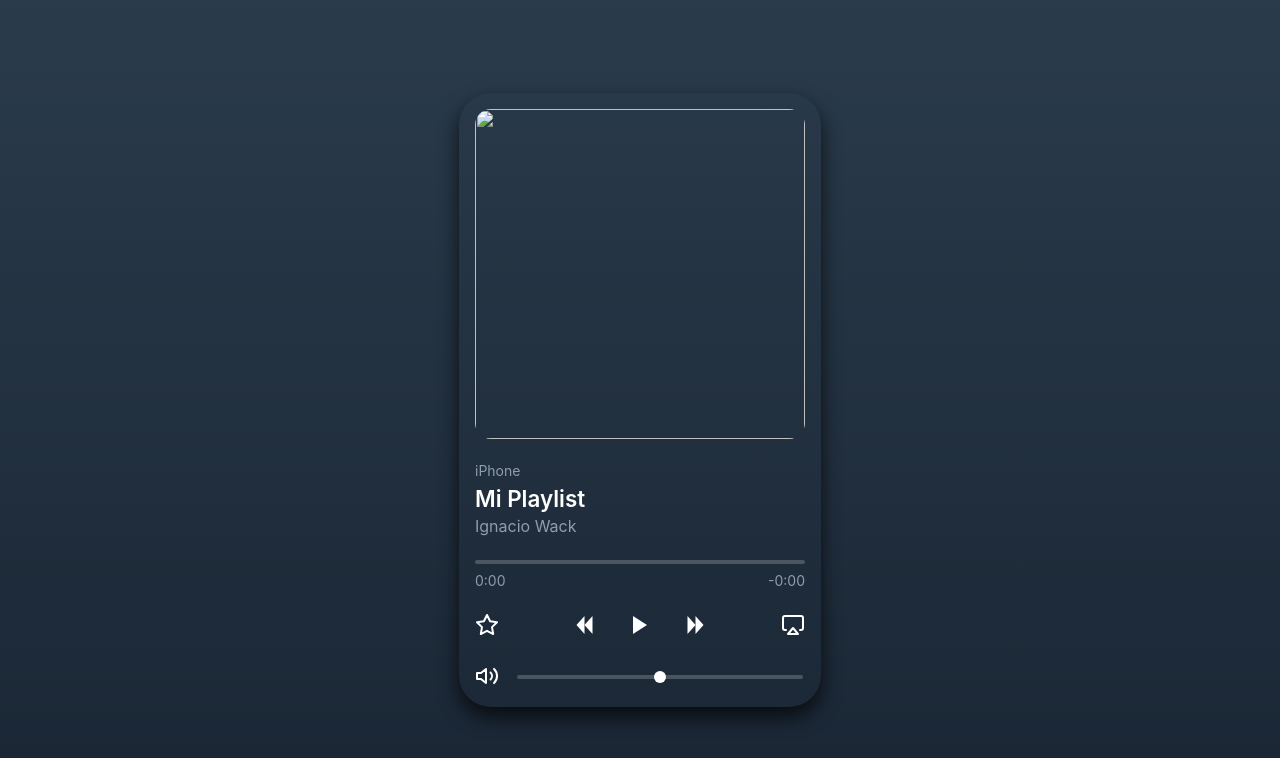
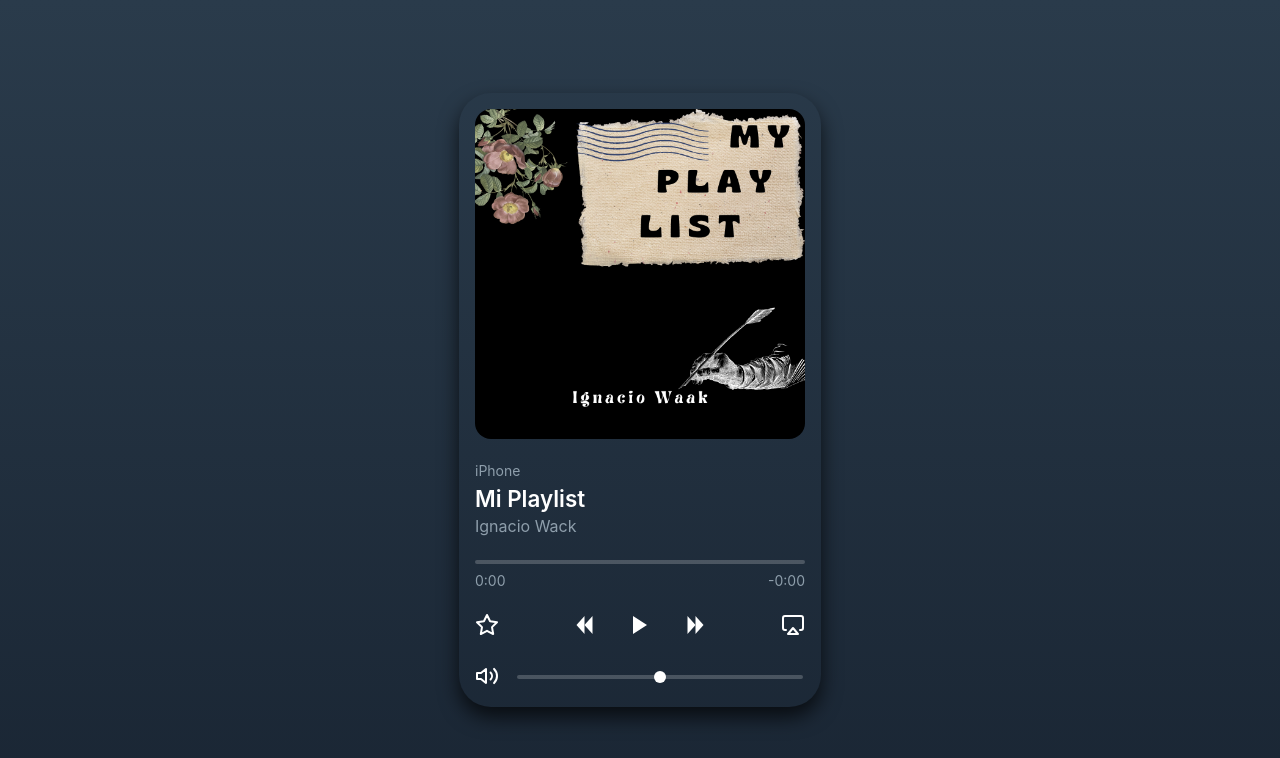
Before and after one commit to ignaciowaak/tanolist, a plain HTML site: page index.html in a window 1280 px wide. Drawn offline with Linux system fonts and the light colour scheme.

Commit message:
update index.html

```diff
--- a/index.html
+++ b/index.html
@@ -178,7 +178,7 @@
     <div class="container">
         <div class="player">
             <div class="album-art">
-                <img src="" alt="Album cover">
+                <img src="welcome/0.png" alt="Album cover">
             </div>
             <div class="info">
 
@@ -296,6 +296,9 @@ const updatePlayer = () => {
     // Si estamos en la pantalla de bienvenida, mostramos solo el mensaje inicial
     if (isWelcomeScreen) {
       // Mostrar mensaje de bienvenida
+      document.querySelector('.album-art').textContent = "welcome/0.png";
+
+
       document.querySelector('.song-title').textContent = "Mi Playlist";
       document.querySelector('.artist').textContent = "Ignacio Wack";
 
@@ -306,7 +309,7 @@ const updatePlayer = () => {
       albumArtContainer.innerHTML = ''; // Limpiar el contenedor
 
       const imgElement = document.createElement('img');
-    imgElement.src = "fotos/1.jpg"; // Imagen de bienvenida
+      imgElement.src = "welcome/0.png"; // Imagen de bienvenida
       imgElement.style.width = '100%';
       imgElement.style.height = '100%';
       imgElement.style.objectFit = 'cover';
```
Lines whose indentation alone changed are shown as unchanged.
